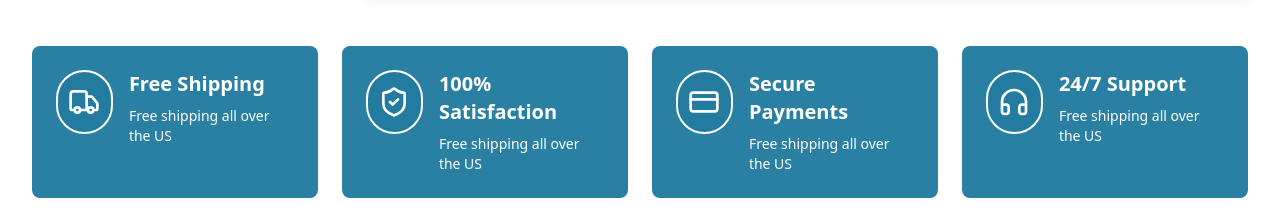
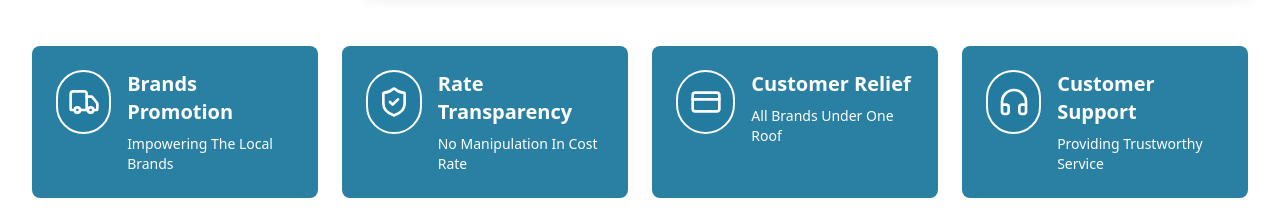
Before and after one commit to WajidAhmed-25/Deals_Cracker_Project, a React (Create React App) app: page /pp in a window 1280 px wide. Shown: the part 462-686 px from the top of the page. Built offline with nearby package versions, Linux system fonts and the light colour scheme; no server answers.

Commit message:
feature section changes

```diff
--- a/src/Components/HomePage/Banners/index.js
+++ b/src/Components/HomePage/Banners/index.js
@@ -31,26 +31,26 @@ const FeaturesSection = () => {
   const features = [
     {
       icon: Truck,
-      title: 'Free Shipping',
-      description: 'Free shipping all over the US',
+      title: 'Brands Promotion',
+      description: 'Impowering The Local Brands',
       delay: 0,
     },
     {
       icon: ShieldCheck,
-      title: '100% Satisfaction',
-      description: 'Free shipping all over the US',
+      title: 'Rate Transparency',
+      description: 'No Manipulation In Cost Rate',
       delay: 100,
     },
     {
       icon: CreditCard,
-      title: 'Secure Payments',
-      description: 'Free shipping all over the US',
+      title: 'Customer Relief',
+      description: 'All Brands Under One Roof',
       delay: 200,
     },
     {
       icon: HeadphonesIcon,
-      title: '24/7 Support',
-      description: 'Free shipping all over the US',
+      title: 'Customer Support',
+      description: 'Providing Trustworthy Service',
       delay: 300,
     },
   ];
--- a/src/Components/HomePage/CardsShufftler/index.js
+++ b/src/Components/HomePage/CardsShufftler/index.js
@@ -162,10 +162,10 @@ const Index = () => {
                 className="object-contain w-full h-full max-h-32" /* Modified image styling */
               />
             </div>
-            <div className="mt-2 text-center">
-              <h3 className="font-semibold">{brand.brand_name}</h3>
+            <div className="mt-2 text-center ">
+              <h3 className="font-bold text-xl text-[#237da0f8]">{brand.brand_name}</h3>
               {activeCategory === 'clothing' || (activeCategory === 'both' && ['Alkaram', 'J.', 'Saya', 'Khaadi', 'Zeen', 'Dhanak', 'Outfitters'].includes(brand.brand_name)) ? (
-                <p className="text-sm text-gray-600">Avg Discount: {brand.avg_discount}%</p>
+                <p className="text-sm text-gray-600 tracking-wide">Avg Discount: {brand.avg_discount}%</p>
               ) : (
                 <p className="text-sm text-gray-600">Avg Deal: {brand.avg_deal_percentage}%</p>
               )}
--- a/src/Components/HomePage/MostWishlistedBrands/index.js
+++ b/src/Components/HomePage/MostWishlistedBrands/index.js
@@ -321,16 +321,16 @@ const MostWishlistedBrands = () => {
       <div className="flex flex-col items-center justify-between mb-8 md:flex-row">
         <h2 className="mb-4 text-3xl font-bold md:mb-0 text-[#237da0f8]">Most Wishlisted Brands</h2>
         <div className="flex flex-wrap justify-center gap-2">
-          {['clothing', 'food', 'both'].map((category) => (
+          {['both', 'clothing', 'food'].map((category) => (
             <button
               key={category}
               onClick={() => {
                 setActiveCategory(category);
                 fetchWishlistedBrands(category);
               }}
-              className={`px-4 py-2 rounded-full text-sm font-semibold transition-colors
+              className={`px-6 py-2.5 rounded-full text-sm font-semibold transition-colors
                 ${activeCategory === category
-                  ? 'bg-[#237da0f8] text-white'
+                  ? 'bg-[#237da0f8] hover:bg-[#217595] text-white font-bold py-2 px-4 rounded-full animate-pulse'
                   : 'bg-gray-100 text-gray-600 hover:bg-gray-200'
                 }`}
             >
@@ -341,9 +341,9 @@ const MostWishlistedBrands = () => {
       </div>
 
       {/* Brands Grid */}
-      <div className="grid grid-cols-1 gap-4 sm:grid-cols-2 md:grid-cols-3 lg:grid-cols-4">
+      <div className="grid grid-cols-1 gap-8  sm:grid-cols-2 md:grid-cols-3 lg:grid-cols-4">
         {wishlistedBrands.map((brand) => (
-          <div key={brand._id} className="relative p-4 bg-white rounded-lg shadow-sm">
+          <div key={brand._id} className="relative mt-4 p-4 bg-white rounded-md shadow-2xl hover:cursor-pointer hover:scale-125 hover:duration-300 hover:transition-all border border-[#237da0f8]">
             {/* Wishlist Percentage Badge */}
             <div className="absolute top-2 right-2 bg-red-600 text-white text-xs font-bold py-1 px-2 rounded-full">
               {brand.wishlist_percent}%
--- a/src/Components/HomePage/index.js
+++ b/src/Components/HomePage/index.js
@@ -132,7 +132,7 @@ const Index = () => {
         </motion.div>
       </motion.div>
 
-      <motion.div
+      {/* <motion.div
         initial="hidden"
         whileInView="visible"
         viewport={{ once: true, amount: 0.3 }}
@@ -141,7 +141,7 @@ const Index = () => {
         <motion.div variants={staggerItem}>
           <WeeklyTopVendors />
         </motion.div>
-      </motion.div>
+      </motion.div> */}
 
       <motion.div
         initial="hidden"
@@ -154,7 +154,7 @@ const Index = () => {
         </motion.div>
       </motion.div>
 
-      <motion.div
+      {/* <motion.div
         initial="hidden"
         whileInView="visible"
         viewport={{ once: true, amount: 0.3 }}
@@ -163,9 +163,9 @@ const Index = () => {
         <motion.div variants={staggerItem}>
           <DeliveryBanner />
         </motion.div>
-      </motion.div>
+      </motion.div> */}
 
-      <motion.div
+      {/* <motion.div
         initial="hidden"
         whileInView="visible"
         viewport={{ once: true, amount: 0.3 }}
@@ -174,9 +174,9 @@ const Index = () => {
         <motion.div variants={staggerItem}>
           <OrganicFoodGrid />
         </motion.div>
-      </motion.div>
+      </motion.div> */}
 
-      <motion.div
+      {/* <motion.div
         initial="hidden"
         whileInView="visible"
         viewport={{ once: true, amount: 0.3 }}
@@ -185,7 +185,7 @@ const Index = () => {
         <motion.div variants={staggerItem}>
           <ProductShowcase />
         </motion.div>
-      </motion.div>
+      </motion.div> */}
 
       <motion.div
         initial="hidden"
```
